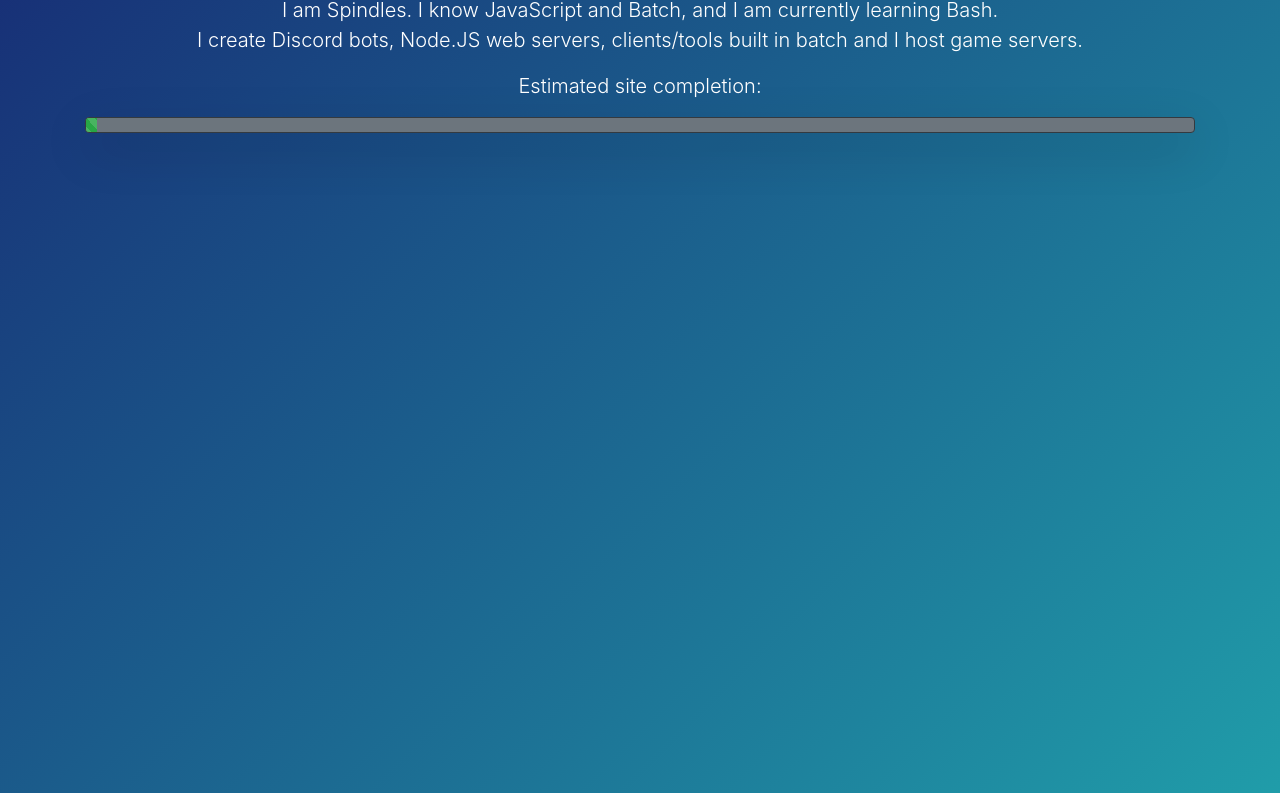
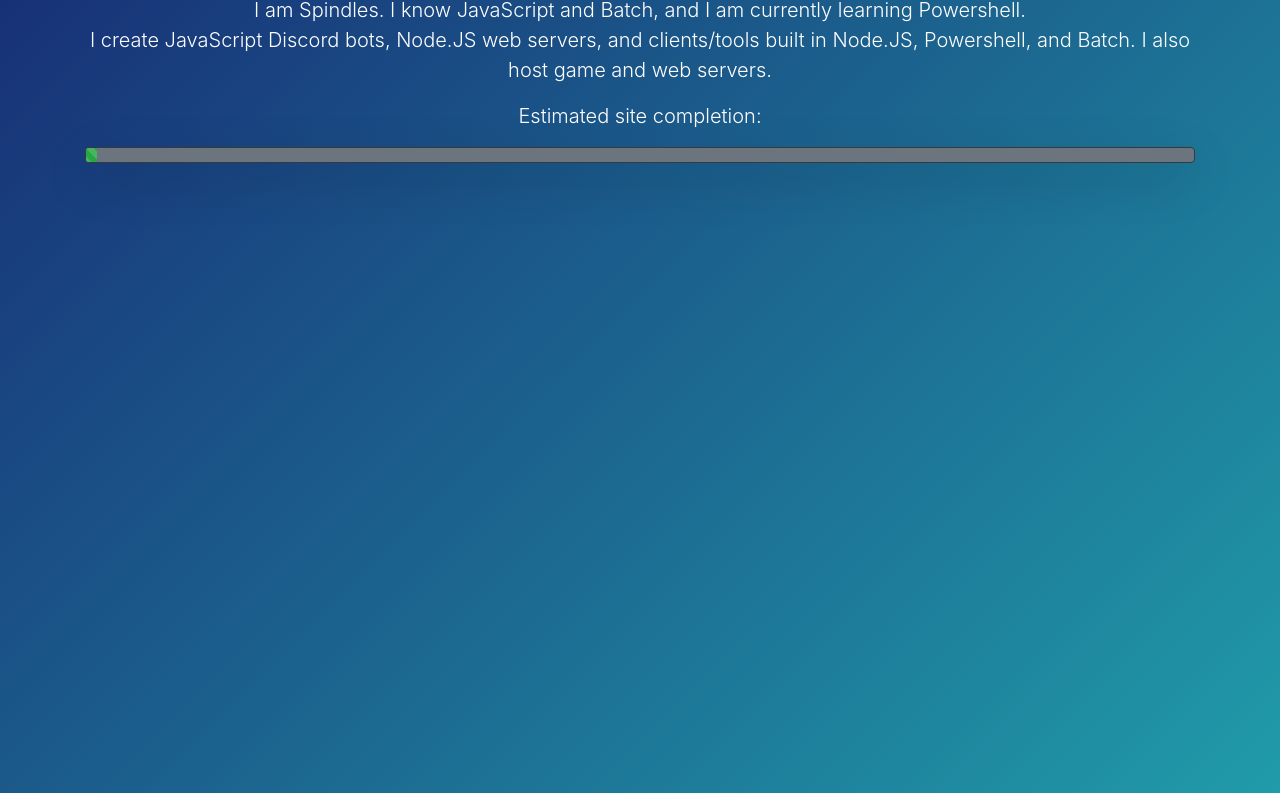
Before and after one commit to SpindlesDev/Spindles.Dev, a plain HTML site: page index.html in a window 1280 px wide. Shown: the part 133-926 px from the top of the page. Drawn offline with nearby package versions, Linux system fonts and the light colour scheme.

Commit message:
Update index.html

```diff
--- a/index.html
+++ b/index.html
@@ -32,7 +32,7 @@
             <div class="row">
                 <div class="col-md-12">
                     <h1 class="text-center text-sm-center whoami">&gt; whoami_</h1>
-                    <p class="lead text-center">I am Spindles. I know JavaScript and Batch, and I am currently learning Bash. <br>I create Discord bots, Node.JS web servers, clients/tools built in batch and I host game servers.</p>
+                    <p class="lead text-center">I am Spindles. I know JavaScript and Batch, and I am currently learning Powershell. <br>I create JavaScript Discord bots, Node.JS web servers, and clients/tools built in Node.JS, Powershell, and Batch. I also host game and web servers.</p>
                 </div>
                 <div class="col-md-12">
                     <p class="lead text-center">Estimated site completion:</p>
```
